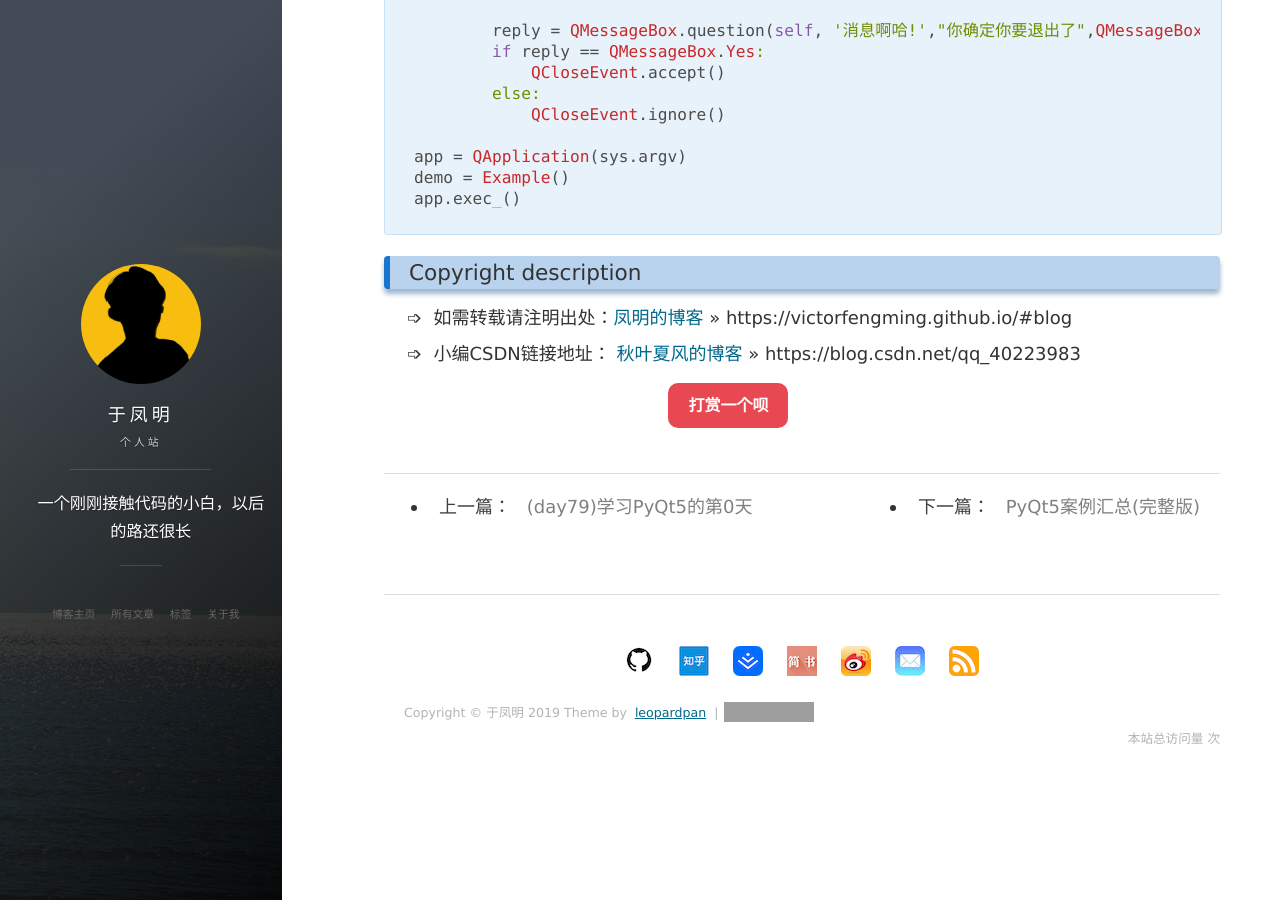
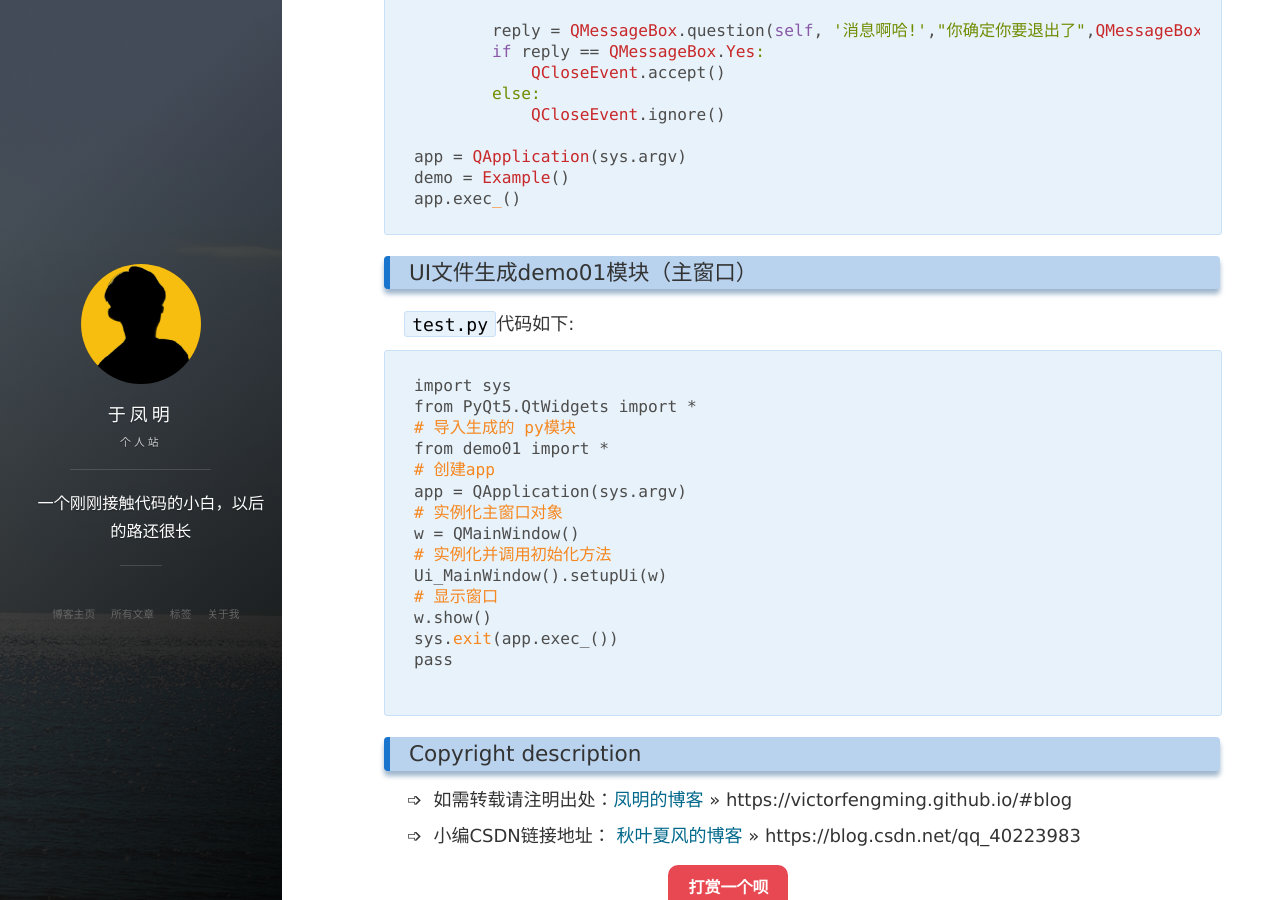
Before and after one commit to victorfengming/victorfengming.github.io.leopardpan, a Jekyll site: the page built from _posts/python/pyqt5/demo/2019-10-31-pyqt5-demo1.markdown, in a window 1280 px wide and 900 px high, scrolled down 6873 px. Built offline with Jekyll 4.4.1, drawn with Linux system fonts in a browser that asks for light colours; nearby versions of some CDN libraries; comment, search, counter and statistics services are not loaded; grey boxes are pictures that could not be loaded.

Commit message:
UI文件生成demo01模块（主窗口）

````diff
--- a/_posts/python/pyqt5/demo/2019-10-31-pyqt5-demo1.markdown
+++ b/_posts/python/pyqt5/demo/2019-10-31-pyqt5-demo1.markdown
@@ -322,3 +322,24 @@ app = QApplication(sys.argv)
 demo = Example()
 app.exec_()
 ```
+
+
+### UI文件生成demo01模块（主窗口）
+`test.py`代码如下:
+```python
+import sys
+from PyQt5.QtWidgets import *
+# 导入生成的 py模块
+from demo01 import *
+# 创建app
+app = QApplication(sys.argv)
+# 实例化主窗口对象
+w = QMainWindow()
+# 实例化并调用初始化方法
+Ui_MainWindow().setupUi(w)
+# 显示窗口
+w.show()
+sys.exit(app.exec_())
+pass
+
+```
````
